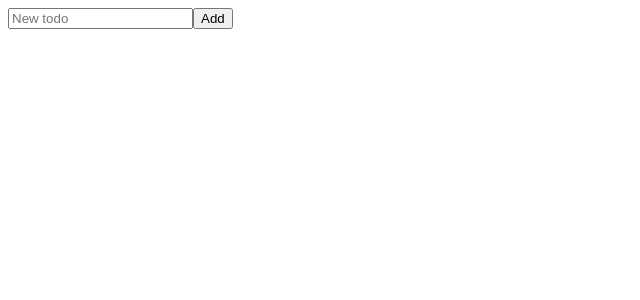
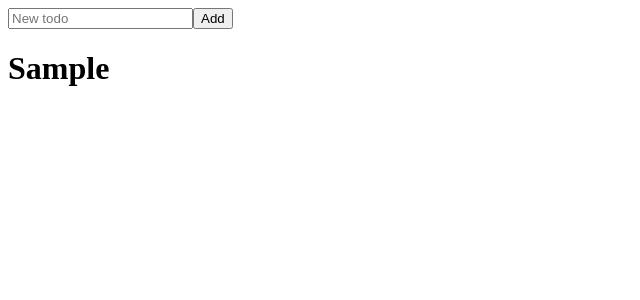
Before and after one commit to joko-porolto/beginner__todo-app, a React (Create React App) app: page / in a window 1280 px wide. Both pictures are taken after typing "Sample" into the empty fields and a click on the button "Add". Shown: the top 300 px of the page, without its empty margins (0-640 px from the left). Built offline with nearby package versions, Linux system fonts and the light colour scheme.

Commit message:
show todo items

```diff
--- a/src/App.tsx
+++ b/src/App.tsx
@@ -1,11 +1,14 @@
 import { useState } from "react";
 import TodoForm from "./components/TodoForm";
+import TodoItems from "./components/TodoItems";
 
 interface Istate {
-  todosArray: {
-    todo: string;
-    isDone: boolean;
-  }[];
+  todosArray: Itodo[];
+}
+
+interface Itodo {
+  todo: string;
+  isDone: boolean;
 }
 
 function App() {
@@ -14,9 +17,10 @@ function App() {
   return (
     <div>
       <TodoForm todosArray={todosArray} setTodosArray={setTodosArray} />
+      <TodoItems todosArray={todosArray} />
     </div>
   );
 }
 
-export type { Istate };
+export type { Istate, Itodo };
 export default App;
--- a/src/components/TodoItems.tsx
+++ b/src/components/TodoItems.tsx
@@ -1 +1,25 @@
-  export {}
+import { Itodo, Istate as Iprops } from '../App';
+
+interface Iprops2 {
+  data: Itodo;
+}
+
+const TodoItem: React.FC<Iprops2> = ({ data }) => {
+  return (
+    <div>
+      <h1>{data.todo}</h1>
+    </div>
+  )
+}
+
+const TodoItems: React.FC<Iprops> = ({ todosArray }) => {
+  return (
+    <div>
+      {todosArray.map((todo, key) => {
+        return <TodoItem data={todo} key={key} />
+      })}
+    </div>
+  )
+}
+
+export default TodoItems
```
